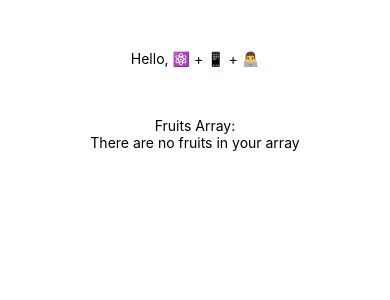
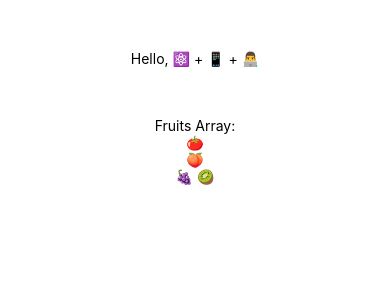
Before and after one commit to praveenkumarc86/rn-fragments, a React Native app in the folder 01HelloWorld/: screen / in a window 390 px wide. Shown: the top 300 px of the page. Built offline with nearby package versions, Linux system fonts and the light colour scheme.

Commit message:
11: manipulate render through state and conitional rendering + refactor

```diff
--- a/01HelloWorld/App.js
+++ b/01HelloWorld/App.js
@@ -14,8 +14,7 @@ class AppComponent extends Component {
   // state can be defined without constructor function
   state = {
     greetEmojis: ['⚛️ + 📱'],
-    // fruitEmojis: ['🍅', '🍑', '🍇', '🥝']
-    fruitEmojis: []
+    fruitEmojis: ['🍅', '🍑']
   };
 
   // using lifecycle method
@@ -24,16 +23,21 @@ class AppComponent extends Component {
     this.setState(prevState => ({
       greetEmojis: [...prevState.greetEmojis, ' + 👨‍💻']
     }));
+    this.setState({
+      fruitEmojis: [...this.state.fruitEmojis, '🍇 🥝']
+    });
   }
 
   render() {
+    const { fruitEmojis, greetEmojis } = this.state;
+
     return (
       <View style={{ alignItems: 'center' }}>
         {/* access state in render */}
-        <Hello name={this.state.greetEmojis} />
+        <Hello name={greetEmojis} />
         <Text style={{ paddingTop: 50 }}>Fruits Array:</Text>
-        {this.state.fruitEmojis.length < 0 ? (
-          this.state.fruitEmojis.map(fruit => {
+        {fruitEmojis.length > 0 ? (
+          fruitEmojis.map(fruit => {
             return <Text key={fruit}>{fruit}</Text>;
           })
         ) : (
```
